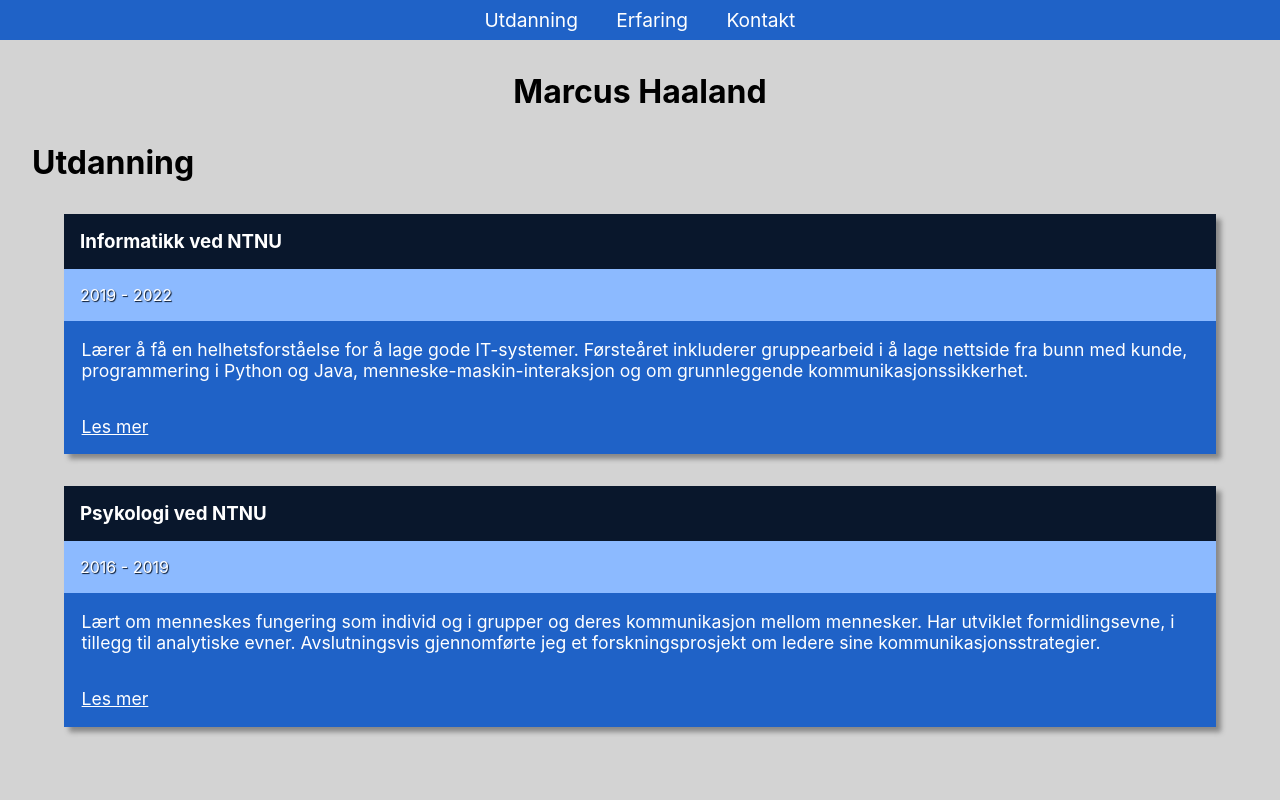
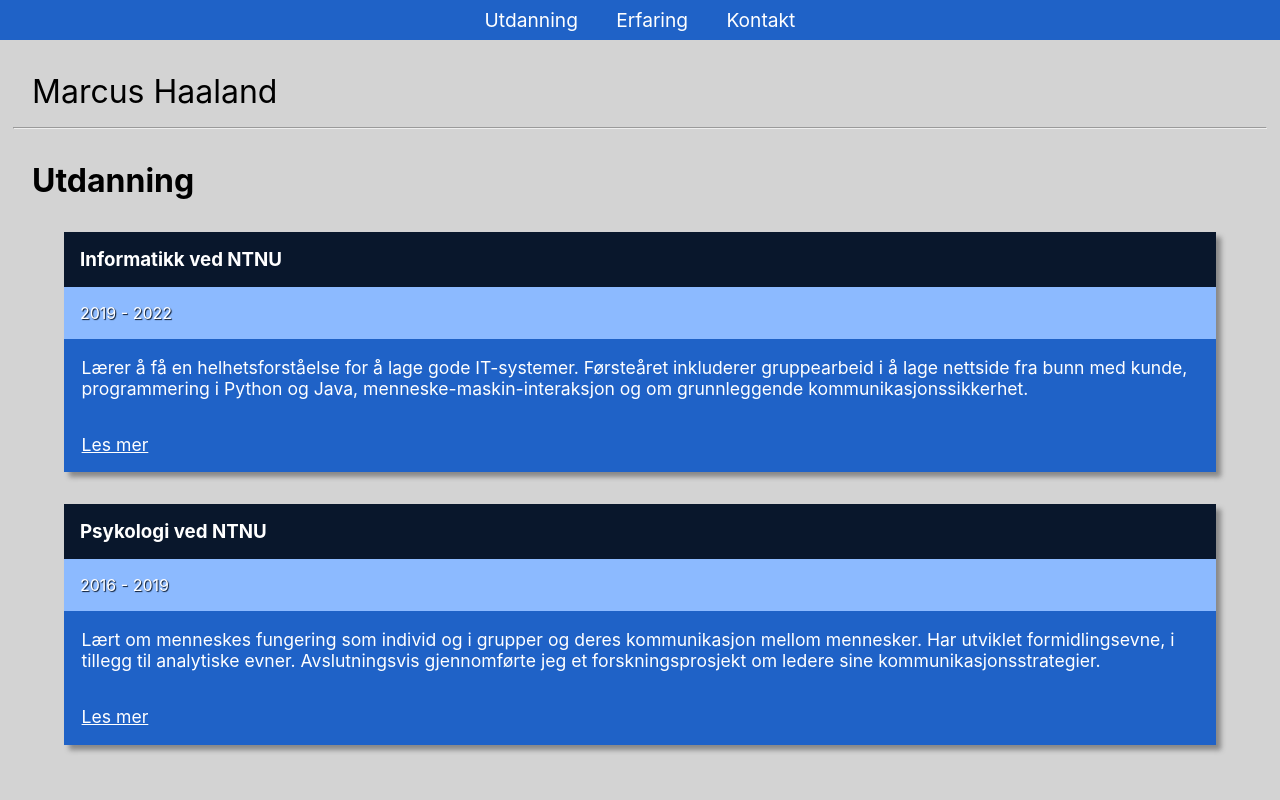
Before and after one commit to haalmarc/CV, a React (Create React App) app: page / in a window 1280 px wide. Shown: the top 800 px of the page. Built offline with nearby package versions, Linux system fonts and the light colour scheme.

Commit message:
Username no font weight, hr underneith

```diff
--- a/src/App.css
+++ b/src/App.css
@@ -9,6 +9,19 @@ body {
   font-style: arial;
 }
 
+hr {
+  width: 98%;
+  margin: auto;
+}
+
 .username {
-  text-align: center;
+  font-weight: normal;
+  margin: 1em 1em 0.5em 1em;
 }
+
+.line {
+  width: 95%;
+  height: 1px;
+  background-color: #09172c;
+  margin: 5em auto;
+}
--- a/src/App.js
+++ b/src/App.js
@@ -11,6 +11,7 @@ function App() {
       <h1 className="username">
         Marcus Haaland
       </h1>
+      <hr></hr>
       <h1 id="utdanning">
         Utdanning
       </h1>
--- a/src/components/Infobox/index.css
+++ b/src/components/Infobox/index.css
@@ -39,10 +39,3 @@ a {
 .tech {
   font-style: italic;
 }
-
-.line {
-  width: 95%;
-  height: 1px;
-  background-color: #09172c;
-  margin: 5em auto;
-}
```
